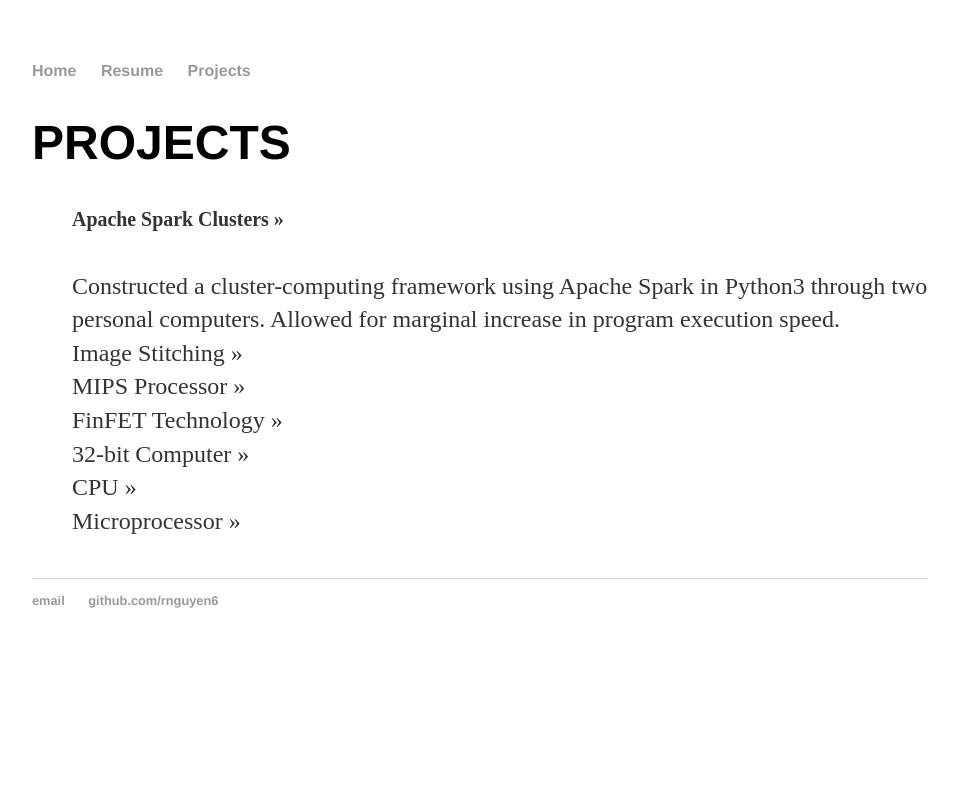
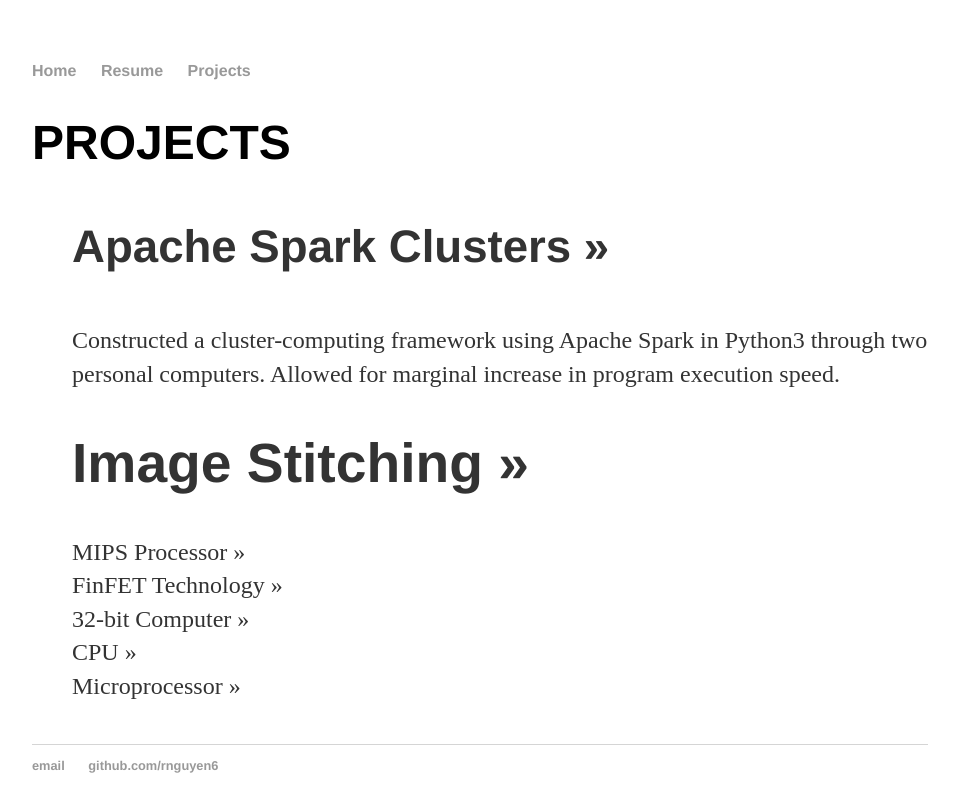
Before and after one commit to rnguyen6/rnguyen6.github.io, a Jekyll site: the page built from projects/index.html, in a window 1280 px wide. Shown: the top 812 px of the page, without its empty margins (160-1119 px from the left). Built offline with Jekyll 4.4.1, drawn with Linux system fonts in a browser that asks for light colours.

Commit message:
Update index.html

```diff
--- a/projects/index.html
+++ b/projects/index.html
@@ -5,10 +5,12 @@
 <h1>PROJECTS</h1>
 <ul class="posts">
 <li>
-    <h5><span>Apache Spark Clusters</span> &raquo;<br></h5>
+    <h4><span>Apache Spark Clusters</span> &raquo;<br></h4>
     Constructed a cluster-computing framework using Apache Spark in Python3 through two personal computers. Allowed for marginal increase in program execution speed.
 </li>
-<li><span>Image Stitching</span> &raquo;</li>
+<li>
+    <h3><span>Image Stitching</span> &raquo;</h3>
+</li>
 <li><span>MIPS Processor</span> &raquo;</li>
 <li><span>FinFET Technology</span> &raquo;</li>
 <li><span>32-bit Computer</span> &raquo;</li>
```
